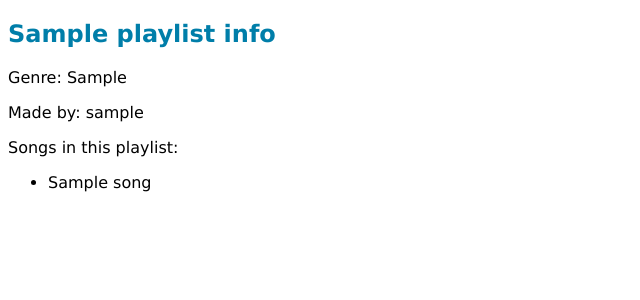
After one commit to audreah/coda, a Flask app: template templates/playlist.html in a window 1280 px wide. The commit adds this page. Shown: the top 300 px of the page, without its empty margins (0-640 px from the left). Run offline with Flask 2, Linux system fonts and the light colour scheme; the template is opened without the code that fills it: most values are stand-ins (such as "Sample title", 1, 10 or a date in 2020).

Commit message:
basic playlist functionality to display info and songs from a playlist's url

```diff
--- a/app.py
+++ b/app.py
@@ -9,7 +9,7 @@ app = Flask(__name__)
 import cs304dbi as dbi
 # import cs304dbi_sqlite3 as dbi
 
-import random
+import random, playlist
 
 app.secret_key = 'your secret here'
 # replace that with a random key
@@ -25,21 +25,22 @@ app.config['TRAP_BAD_REQUEST_ERRORS'] = True
 def index():
     return render_template('main.html',title='Hello')
 
-@app.route('/greet/', methods=["GET", "POST"])
-def greet():
-    if request.method == 'GET':
-        return render_template('greet.html', title='Customized Greeting')
-    else:
-        try:
-            username = request.form['username'] # throws error if there's trouble
-            flash('form submission successful')
-            return render_template('greet.html',
-                                   title='Welcome '+username,
-                                   name=username)
+'''
+Displays name, genre, and creator for a playlist, along with all the
+songs that have been added to the playlist
+'''
+@app.route('/playlist/<int:pid>', methods=["GET", "POST"])
+def playlistPage(pid):
+    conn = dbi.connect()
+    # TODO: implement search functionality to search for playlists
+    playlistInfo = playlist.get_playlist_info(conn,pid)
+    nestedSongs = playlist.get_playlist_songs(conn,pid)
+    songs = [elt[0] for elt in nestedSongs]
+    return render_template('playlist.html',
+                            playlistInfo=playlistInfo,
+                            songs=songs,
+                            page_title=playlistInfo['playlist_name'])
 
-        except Exception as err:
-            flash('form submission error'+str(err))
-            return redirect( url_for('index') )
 
 @app.route('/formecho/', methods=['GET','POST'])
 def formecho():
@@ -66,7 +67,7 @@ def testform():
 @app.before_first_request
 def init_db():
     dbi.cache_cnf()
-    dbi.use('wmdb') # or whatever db
+    dbi.use('coda_db') # or whatever db
 
 if __name__ == '__main__':
     import sys, os
--- a/templates/base.html
+++ b/templates/base.html
@@ -5,7 +5,7 @@
     <meta name=author content="">
     <title>{{ page_title }}</title>
     <link rel='stylesheet' href="{{url_for('static', filename = 'style.css')}}">
-    {% block head_stuff %} {% endblock %}
+    <!-- {% block head_stuff %} {% endblock %} -->
 </head>
 <body>
 
@@ -19,15 +19,6 @@
 {% endif %}
 {% endwith %}
 
-{% block nav %}
-<nav>
-  <ul>
-    <li><a href="{{url_for('index')}}">home</a></li>
-    <li><a href="{{url_for('greet')}}">greet</a></li>
-    <li><a href="{{url_for('testform')}}">testform</a></li>
-  </ul>
-</nav>
-{% endblock %}
 
 {% block main_content %}
 <h1>Welcome!</h1>
--- /dev/null
+++ b/templates/playlist.html
@@ -0,0 +1,16 @@
+{% extends "base.html" %}
+
+{% block main_content %}
+    <h2>{{playlistInfo.playlist_name}}</h2>
+    <p>Genre: {{playlistInfo.playlist_genre}}</p>
+    <p>Made by: {{playlistInfo.user_name}}</p>
+
+
+    <div> Songs in this playlist:
+        <ul>
+            {% for song in songs %}
+            <li>{{song}}</li>
+            {% endfor %}
+        </ul>
+    </div>
+{% endblock %}
--- /dev/null
+++ b/testQueries.sql
@@ -0,0 +1,17 @@
+-- gets all playlists of a user given their id
+select playlist_name, playlist_genre, user_name
+from coda_playlist
+    inner join coda_user on (coda_user.user_id = coda_playlist.created_by)
+where created_by = 4;
+
+-- gets playlist info given an id
+select playlist_name, playlist_genre, user_name
+from coda_playlist
+    inner join coda_user on (coda_user.user_id = coda_playlist.created_by)
+where playlist_id = 4;
+
+-- gets songs in a playlist
+select song_title
+from coda_song
+    inner join coda_playlist_songs using (song_id)
+where playlist_id = 5;
```
Also changed, not shown: playlist.py (added, +32 -0 lines).
